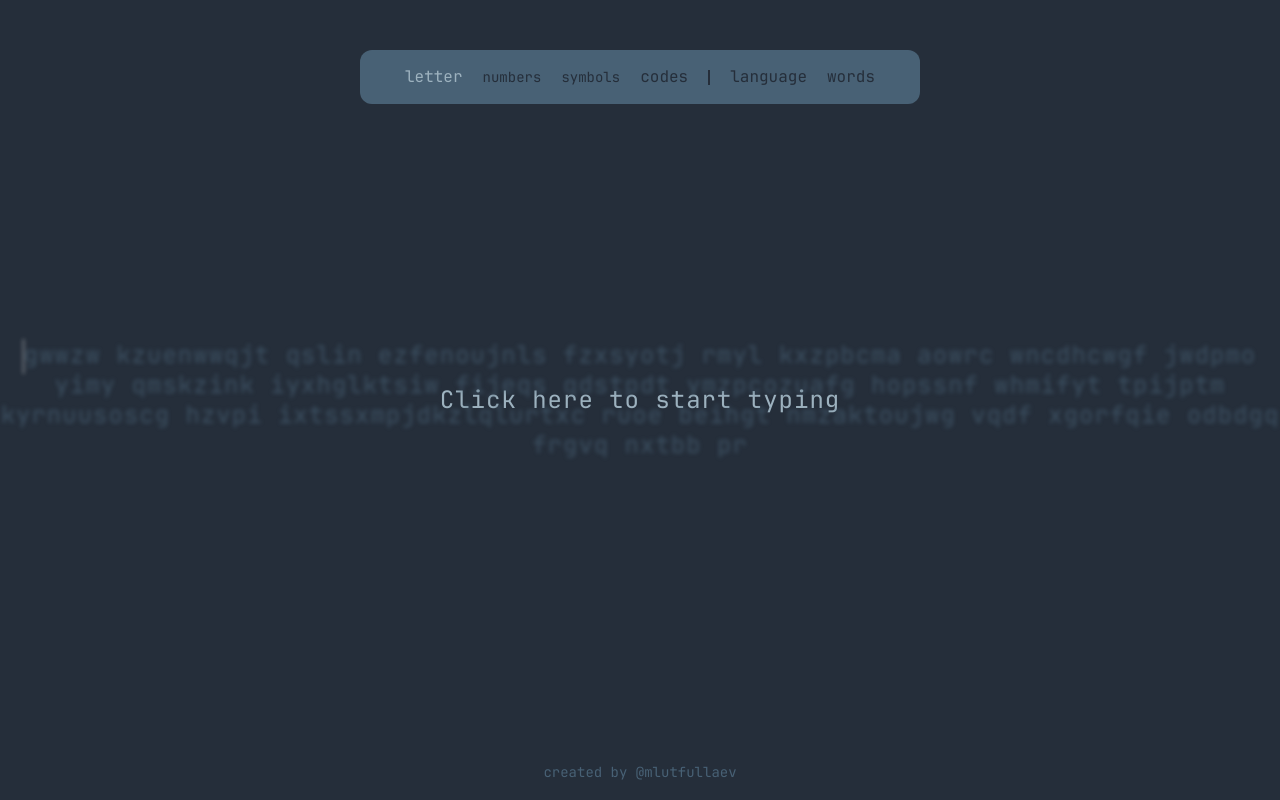
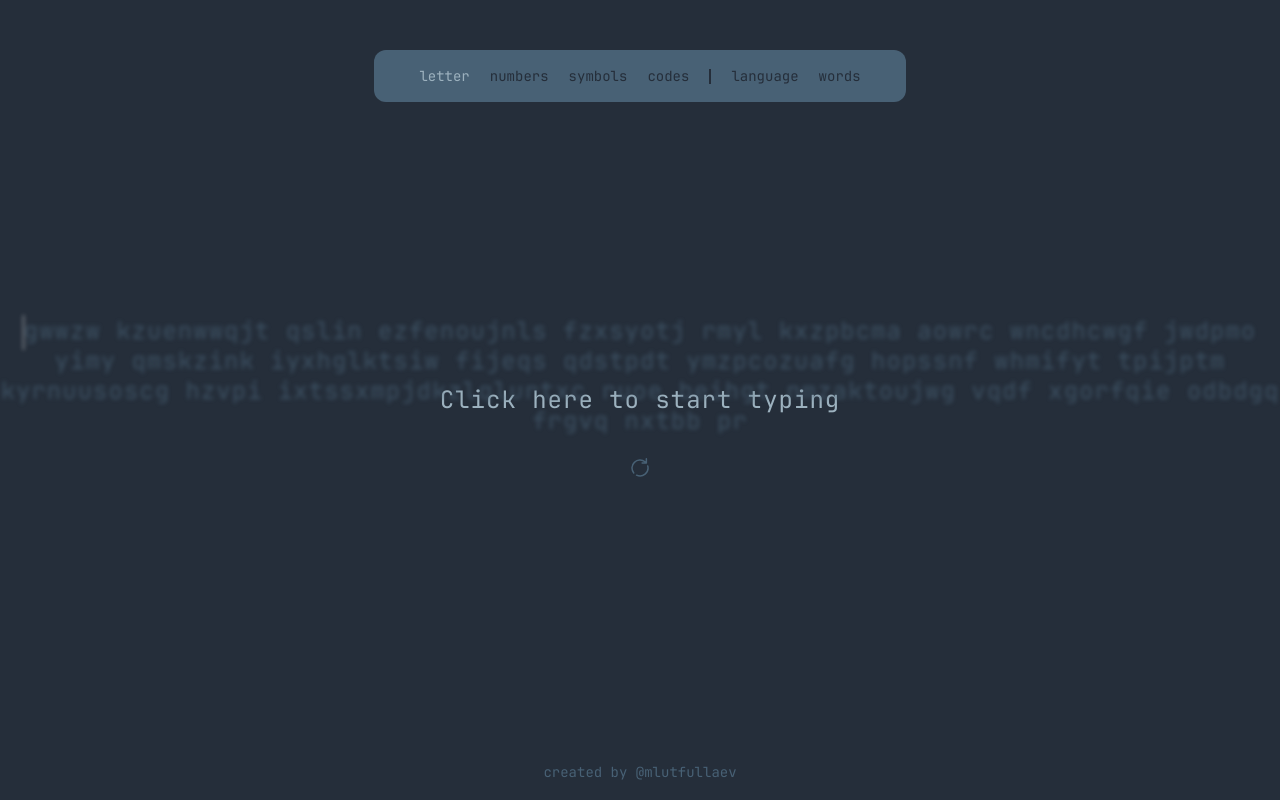
Before and after one commit to mlutfullaev/tipyy, a React (Vite) app: page / in a window 1280 px wide. Built offline with nearby package versions, Linux system fonts and the light colour scheme.

Commit message:
add: Restart button

```diff
--- a/src/components/BaseSelect/BaseSelect.module.scss
+++ b/src/components/BaseSelect/BaseSelect.module.scss
@@ -9,6 +9,7 @@
   }
   .label {
     color: var(--col-dark);
+    font-size: 14px;
     transition: .2s;
   }
   .labelActive {
--- a/src/components/Text/Text.jsx
+++ b/src/components/Text/Text.jsx
@@ -81,6 +81,14 @@ function Text()  {
     setText(createText(slice))
   }
 
+  function restart () {
+    setStart(false)
+    setText(createText(slice))
+    setWrited('')
+    input.current.focus()
+    setOnFocus(true)
+  }
+
   return (
     <>
       <div
@@ -99,7 +107,8 @@ function Text()  {
           type="text"
           className={cls.input}
         />
-        <p className={`${cls.placeholder} ${!onFocus ? cls.textBlur : ''}`}>
+        <div className={!onFocus ? cls.textBlur : ''}>
+          <p className={cls.placeholder}>
             {
               text.map((t, i) => (
                 <span
@@ -113,9 +122,36 @@ function Text()  {
           </p>
           <Time start={start} results={getResults}/>
         </div>
+        <button className={cls.restart} onClick={restart}>
+          <svg
+            xmlns="http://www.w3.org/2000/svg"
+            width={20}
+            height={21}
+            fill="none"
+          >
+            <mask
+              id="a"
+              width={24}
+              height={24}
+              x={-2}
+              y={-2}
+              maskUnits="userSpaceOnUse"
+              style={{
+                maskType: "luminance",
+              }}
+            >
+              <path fill="#fff" d="M22-2H-2v24h24V-2Z" />
+            </mask>
+            <g mask="url(#a)">
+              <path d="M16.364 1.058a.75.75 0 0 1 .75.75V6.05a.75.75 0 0 1-.75.75h-4.243a.75.75 0 0 1 0-1.5h2.36A7.251 7.251 0 0 0 4.34 15.53a.75.75 0 0 1-1.17.939A8.751 8.751 0 0 1 15.614 4.288v-2.48a.75.75 0 0 1 .75-.75Zm1.171 7.146a.75.75 0 0 1 .918.53A8.753 8.753 0 0 1 6.172 18.87a.75.75 0 0 1 .656-1.348 7.253 7.253 0 0 0 10.176-8.4.75.75 0 0 1 .531-.918Z" />
+            </g>
+          </svg>
+
+        </button>
+      </div>
       <Results results={results} close={() => setResults(null)}/>
     </>
   );
-};
+}
 
 export default Text;
--- a/src/components/Text/Text.module.scss
+++ b/src/components/Text/Text.module.scss
@@ -75,6 +75,21 @@
   filter: blur(2px);
   cursor: pointer;
 }
+.restart {
+  margin-top: 20px;
+  outline: none;
+  svg {
+    transition: .3s;
+    fill: var(--col-middle);
+    height: auto;
+  }
+
+  &:focus, &:hover {
+    svg {
+      fill: var(--col-light);
+    }
+  }
+}
 
 @keyframes after3s {
   0% {
```
Lines whose indentation alone changed are shown as unchanged.
